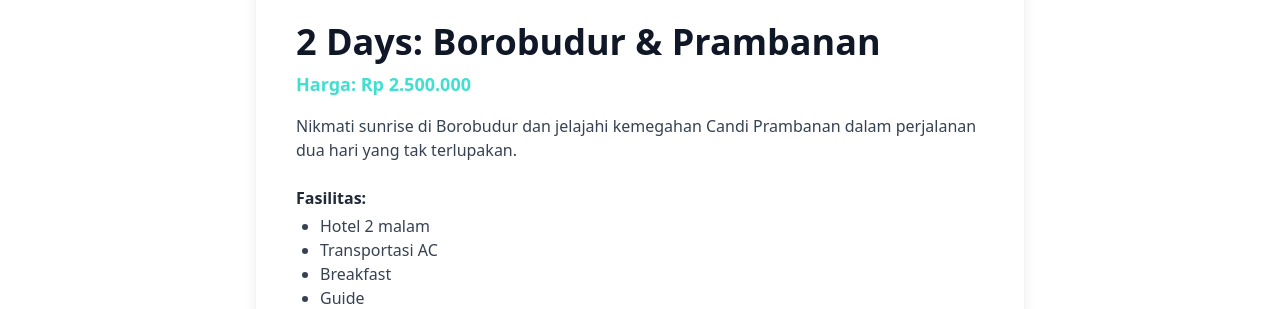
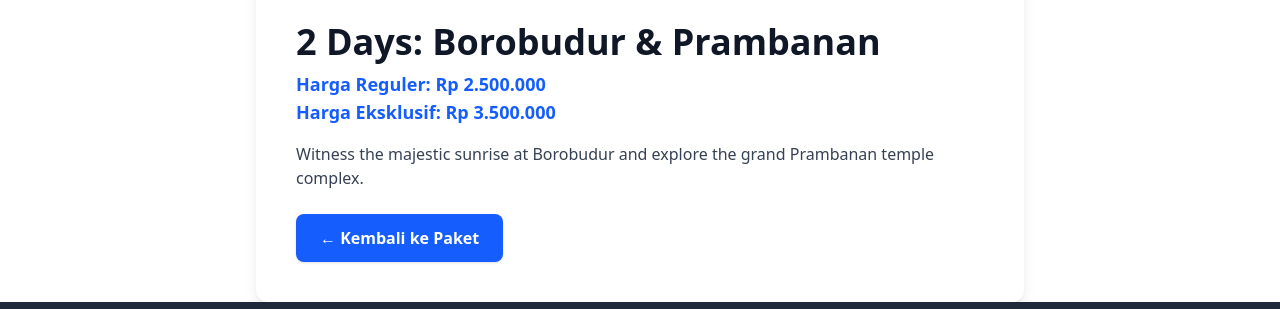
Before and after one commit to cimisachimi/travelmore, a Next.js app: page /packages/borobudur-prambanan in a window 1280 px wide. Shown: the part 491-800 px from the top of the page. Built offline with nearby package versions, Linux system fonts and the light colour scheme.

Commit message:
connect packages

```diff
--- a/app/packages/[id]/page.tsx
+++ b/app/packages/[id]/page.tsx
@@ -1,58 +1,27 @@
 import Image from "next/image";
 import Link from "next/link";
+import { packages } from "@/data/packages";
 
-// Define a type for a single package
-type Package = {
-  title: string;
-  imgSrc: string;
-  price: string;
-  description: string;
-  facilities: string[];
-  destinations: string[];
-  wa: string;
-};
-
-// Define the type for the packagesData object
-const packagesData: { [key: string]: Package } = {
-  "borobudur-prambanan": {
-    title: "2 Days: Borobudur & Prambanan",
-    imgSrc: "/hero-1.jpg",
-    price: "Rp 2.500.000",
-    description: "Nikmati sunrise di Borobudur dan jelajahi kemegahan Candi Prambanan dalam perjalanan dua hari yang tak terlupakan.",
-    facilities: ["Hotel 2 malam", "Transportasi AC", "Breakfast", "Guide"],
-    destinations: ["Borobudur", "Prambanan"],
-    wa: "6281234567890",
-  },
-  "yogyakarta-adventure": {
-    title: "3 Days: Yogyakarta Adventure",
-    imgSrc: "/hero-2.jpg",
-    price: "Rp 3.800.000",
-    description: "Rasakan petualangan seru di Goa Jomblang, Pantai Timang, dan lereng Merapi selama tiga hari penuh aksi.",
-    facilities: ["Hotel 3 malam", "Transportasi AC", "Breakfast", "Guide", "Tiket masuk"],
-    destinations: ["Jomblang Cave", "Timang Beach", "Merapi Volcano"],
-    wa: "6281234567890",
-  },
-  "cultural-immersion": {
-    title: "4 Days: Cultural Immersion",
-    imgSrc: "/hero-3.jpg",
-    price: "Rp 4.200.000",
-    description: "Menyelami budaya Jogja dengan kunjungan ke Keraton, Taman Sari, dan workshop batik selama empat hari.",
-    facilities: ["Hotel 4 malam", "Transportasi AC", "Breakfast", "Guide", "Workshop Batik"],
-    destinations: ["Sultan's Palace", "Taman Sari", "Batik Workshop"],
-    wa: "6281234567890",
-  },
-};
+// Fungsi ini memberi tahu Next.js untuk membuat halaman statis
+export async function generateStaticParams() {
+  return packages.map((pkg) => ({
+    id: pkg.id, // ID sudah string, tidak perlu konversi
+  }));
+}
 
 export default function PackageDetail({ params }: { params: { id: string } }) {
-  const pkg = packagesData[params.id as keyof typeof packagesData];
+  // Cari paket berdasarkan ID (tidak perlu konversi)
+  const pkg = packages.find((p) => p.id === params.id);
 
-  if (!pkg) return <div className="p-8 text-center text-gray-500">Package not found.</div>;
+  if (!pkg) {
+    return <div className="p-8 text-center text-gray-500">Package not found.</div>;
+  }
 
   return (
     <div className="max-w-3xl mx-auto p-6 md:p-10 bg-white rounded-xl shadow-lg mt-8">
       <div className="overflow-hidden rounded-xl mb-6">
         <Image
-          src={pkg.imgSrc}
+          src={pkg.image}
           alt={pkg.title}
           width={800}
           height={400}
@@ -60,26 +29,21 @@ export default function PackageDetail({ params }: { params: { id: string } }) {
         />
       </div>
       <h1 className="text-3xl md:text-4xl font-bold mb-2 text-gray-900">{pkg.title}</h1>
-      <div className="mb-4 text-lg font-semibold text-primary">Harga: {pkg.price}</div>
+      <div className="mb-4 text-lg font-semibold text-blue-600">
+        Harga Reguler: Rp {pkg.regularPrice.toLocaleString('id-ID')}
+        <br />
+        Harga Eksklusif: Rp {pkg.exclusivePrice.toLocaleString('id-ID')}
+      </div>
       <p className="mb-6 text-gray-700">{pkg.description}</p>
-      <div className="mb-4">
-        <h2 className="font-bold mb-1 text-gray-800">Fasilitas:</h2>
-        <ul className="list-disc ml-6 text-gray-700">
-          {pkg.facilities.map((f, i) => <li key={i}>{f}</li>)}
-        </ul>
-      </div>
-      <div className="mb-6">
-        <h2 className="font-bold mb-1 text-gray-800">Destinasi:</h2>
-        <ul className="list-disc ml-6 text-gray-700">
-          {pkg.destinations.map((d, i) => <li key={i}>{d}</li>)}
-        </ul>
-      </div>
+
+      {/* Catatan: Properti 'facilities', 'destinations', dan 'wa' tidak ada di data baru, jadi saya hapus. */}
+      {/* Anda bisa menambahkan kembali jika memperbarui data di packages.ts */}
+
       <Link
-        href={`https://wa.me/${pkg.wa}?text=Halo%20saya%20ingin%20memesan%20paket%20${encodeURIComponent(pkg.title)}`}
-        target="_blank"
-        className="inline-block bg-primary text-white px-6 py-3 rounded-lg font-bold shadow hover:bg-blue-700 transition"
+        href="/packages"
+        className="inline-block bg-blue-600 text-white px-6 py-3 rounded-lg font-bold shadow hover:bg-blue-700 transition"
       >
-        Pesan via WhatsApp
+        ← Kembali ke Paket
       </Link>
     </div>
   );
--- a/app/packages/page.tsx
+++ b/app/packages/page.tsx
@@ -1,21 +1,22 @@
-// app/packages/page.tsx
 "use client";
 
 import React, { useState, useMemo } from "react";
 import Image from "next/image";
+import Link from "next/link";
 import { useTheme } from "@/components/ThemeProvider";
+import { packages } from "@/data/packages"; // Menggunakan data 'packages' yang baru
 
 export default function PackagesPage() {
-  const { theme, prices } = useTheme();
+  const { theme } = useTheme();
 
   // State for filters
-  const [maxPrice, setMaxPrice] = useState<number>(6000000); // Increased max for exclusive prices
+  const [maxPrice, setMaxPrice] = useState<number>(6000000);
   const [selectedCategories, setSelectedCategories] = useState<string[]>([]);
 
-  // Memoize category list to avoid recalculation
+  // Memoize category list from the new data structure
   const allCategories = useMemo(
-    () => [...new Set(prices.packages.map((pkg) => pkg.category))],
-    [prices.packages]
+    () => [...new Set(packages.map((pkg) => pkg.category))],
+    []
   );
 
   // Handle category checkbox changes
@@ -32,7 +33,7 @@ export default function PackagesPage() {
 
   // Filter packages based on current state and theme
   const filteredPackages = useMemo(() => {
-    return prices.packages.filter((pkg) => {
+    return packages.filter((pkg) => {
       const currentPrice = theme === 'regular' ? pkg.regularPrice : pkg.exclusivePrice;
       const priceMatch = currentPrice <= maxPrice;
       const categoryMatch =
@@ -40,7 +41,7 @@ export default function PackagesPage() {
         selectedCategories.includes(pkg.category);
       return priceMatch && categoryMatch;
     });
-  }, [maxPrice, selectedCategories, theme, prices.packages]);
+  }, [maxPrice, selectedCategories, theme]);
 
   // Function to format currency
   const formatCurrency = (amount: number) => {
@@ -51,18 +52,24 @@ export default function PackagesPage() {
     }).format(amount);
   };
 
+  // Menentukan warna latar belakang berdasarkan tema yang aktif
+  const mainBgClass = theme === 'regular' ? 'bg-white' : 'bg-gray-900';
+  const cardBgClass = theme === 'regular' ? 'bg-white' : 'bg-gray-800';
+  const textClass = theme === 'regular' ? 'text-black' : 'text-white';
+  const textMutedClass = theme === 'regular' ? 'text-gray-600' : 'text-gray-300';
+
   return (
-    <div className="bg-gray-100 dark:bg-gray-900">
+    <div className={`${mainBgClass}`}>
       <div className="container mx-auto px-4 lg:px-8 py-12">
         <div className="flex flex-col md:flex-row gap-8">
           {/* Filter Sidebar */}
           <aside className="w-full md:w-1/4">
-            <div className="bg-white dark:bg-gray-800 p-6 rounded-lg shadow-md sticky top-24">
-              <h3 className="text-xl font-bold mb-4 text-black dark:text-white">Filters</h3>
+            <div className={`${cardBgClass} p-6 rounded-lg shadow-md sticky top-24`}>
+              <h3 className={`text-xl font-bold mb-4 ${textClass}`}>Filters</h3>
 
               {/* Price Filter */}
               <div className="mb-6">
-                <label htmlFor="priceRange" className="block font-semibold mb-2 text-black dark:text-white">
+                <label htmlFor="priceRange" className={`block font-semibold mb-2 ${textClass}`}>
                   Price Range
                 </label>
                 <input
@@ -75,7 +82,7 @@ export default function PackagesPage() {
                   onChange={(e) => setMaxPrice(Number(e.target.value))}
                   className="w-full h-2 bg-gray-200 rounded-lg appearance-none cursor-pointer"
                 />
-                <div className="text-gray-600 dark:text-gray-300 mt-2">
+                <div className={`mt-2 ${textMutedClass}`}>
                   Up to: <strong>{formatCurrency(maxPrice)}</strong>
                 </div>
               </div>
@@ -84,7 +91,7 @@ export default function PackagesPage() {
 
               {/* Category Filter */}
               <div>
-                <h4 className="font-semibold mb-2 text-black dark:text-white">Categories</h4>
+                <h4 className={`font-semibold mb-2 ${textClass}`}>Categories</h4>
                 <div className="space-y-2">
                   {allCategories.map((category) => (
                     <label key={category} className="flex items-center">
@@ -93,9 +100,9 @@ export default function PackagesPage() {
                         name={category}
                         checked={selectedCategories.includes(category)}
                         onChange={handleCategoryChange}
-                        className="h-4 w-4 rounded border-gray-300 text-primary focus:ring-primary"
+                        className="h-4 w-4 rounded border-gray-300 text-blue-600 focus:ring-blue-600"
                       />
-                      <span className="ml-3 text-gray-700 dark:text-gray-300">{category}</span>
+                      <span className={`ml-3 ${textMutedClass}`}>{category}</span>
                     </label>
                   ))}
                 </div>
@@ -108,9 +115,12 @@ export default function PackagesPage() {
             <div className="grid grid-cols-1 lg:grid-cols-2 gap-8">
               {filteredPackages.length > 0 ? (
                 filteredPackages.map((pkg) => (
+                  <Link
+                    key={pkg.id}
+                    href={`/packages/${pkg.id}`}
+                  >
                     <div
-                    key={pkg.id}
-                    className="bg-white dark:bg-gray-800 rounded-lg shadow-lg overflow-hidden flex flex-col group transition hover:shadow-xl"
+                      className={`${cardBgClass} rounded-lg shadow-lg overflow-hidden flex flex-col group transition hover:shadow-xl`}
                     >
                       <div className="relative h-56 w-full overflow-hidden">
                         <Image
@@ -122,19 +132,20 @@ export default function PackagesPage() {
                         />
                       </div>
                       <div className="p-6 flex flex-col flex-grow">
-                      <h2 className="text-xl font-bold mb-2 text-black dark:text-white">{pkg.title}</h2>
-                      <p className="text-gray-600 dark:text-gray-300 mb-4 flex-grow">
+                        <h2 className={`text-xl font-bold mb-2 ${textClass}`}>{pkg.title}</h2>
+                        <p className={`mb-4 flex-grow ${textMutedClass}`}>
                           {pkg.description}
                         </p>
-                      <p className="text-xl font-bold text-primary mt-auto">
+                        <p className={`text-xl font-bold text-blue-600 mt-auto`}>
                           {formatCurrency(theme === 'regular' ? pkg.regularPrice : pkg.exclusivePrice)}
                         </p>
                       </div>
                     </div>
+                  </Link>
                 ))
               ) : (
                 <div className="lg:col-span-2 text-center py-16">
-                  <p className="text-gray-500 dark:text-gray-400 text-xl">
+                  <p className="text-gray-500 text-xl">
                     No packages match your filters.
                   </p>
                 </div>
--- a/app/page.tsx
+++ b/app/page.tsx
@@ -16,12 +16,13 @@ export default function Home() {
       <HeroSlider />
       <PersonalizedTripPlanner />
       <PopularPackages />
+      <HowItWorks />
       <OtherServices />
-      <HowItWorks />
       <WhyChooseUs />
       <CTASection />
+      <BlogSection />
       <Testimonials />
-      <BlogSection />
+
     </>
   );
 }
--- a/data/packages.ts
+++ b/data/packages.ts
@@ -1,5 +1,5 @@
 export interface Package {
-  id: number;
+  id: string; // ID harus berupa string
   title: string;
   description: string;
   regularPrice: number;
@@ -10,7 +10,7 @@ export interface Package {
 
 export const packages: Package[] = [
   {
-    id: 1,
+    id: "borobudur-prambanan",
     title: "2 Days: Borobudur & Prambanan",
     description: "Witness the majestic sunrise at Borobudur and explore the grand Prambanan temple complex.",
     regularPrice: 2500000,
@@ -19,7 +19,7 @@ export const packages: Package[] = [
     category: "Temple",
   },
   {
-    id: 2,
+    id: "yogyakarta-adventure",
     title: "3 Days: Yogyakarta Adventure",
     description: "Experience the thrill of Jomblang Cave, Timang Beach, and the slopes of Merapi Volcano.",
     regularPrice: 3800000,
@@ -28,7 +28,7 @@ export const packages: Package[] = [
     category: "Adventure",
   },
   {
-    id: 3,
+    id: "cultural-immersion",
     title: "4 Days: Cultural Immersion",
     description: "Dive deep into Jogja's culture with visits to the Sultan's Palace, Taman Sari, and a batik workshop.",
     regularPrice: 4200000,
@@ -36,5 +36,4 @@ export const packages: Package[] = [
     image: "/hero-3.jpg",
     category: "Culture",
   },
-  // ... other packages updated similarly
 ];
```
Also changed, not shown: app/activities/page.tsx (+18 -19 lines). Lines whose indentation alone changed are shown as unchanged.
